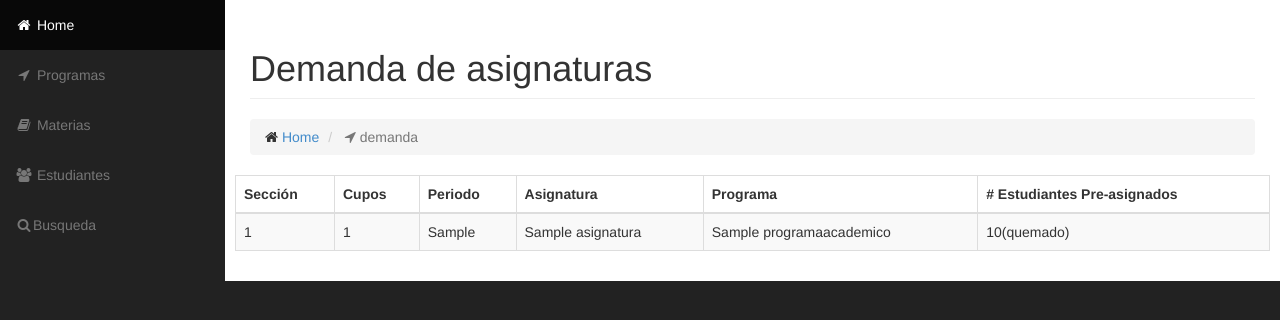
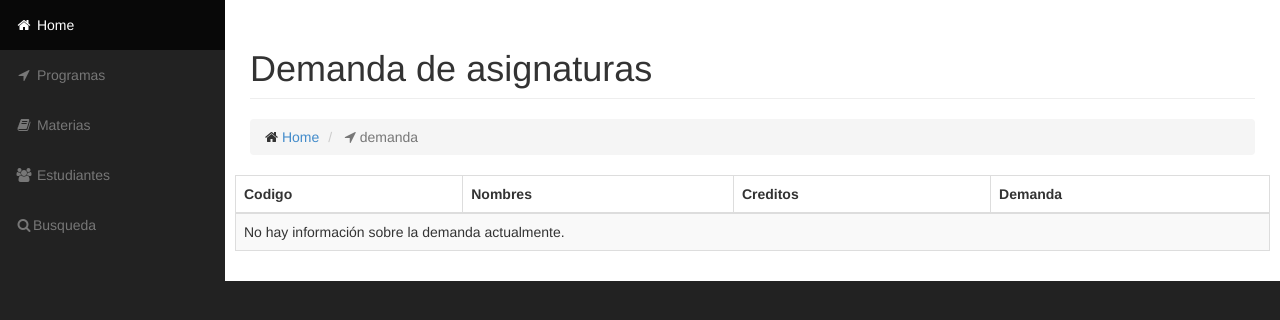
Before and after one commit to johnrsierra/agileworksmiso1402, a Django app: page /siscupos/programas/demanda/ in a window 1280 px wide. Shown: the part 51-371 px from the top of the page. Run offline with Django 3.2, Linux system fonts and the light colour scheme; tables that the repository leaves empty hold one stand-in row (values such as "Sample post"); some libraries are stand-ins or nearby versions.

Commit message:
Se corrige el concepto de demanda

```diff
--- a/siscupos/templates/programas/demanda.html
+++ b/siscupos/templates/programas/demanda.html
@@ -19,30 +19,26 @@
             <table class="table table-bordered table-hover table-striped">
                 <thead>
                     <tr>
-                        <th>Sección</th>
-                        <th>Cupos</th>
-                        <th>Periodo</th>
-                        <th>Asignatura</th>
-                        <th>Programa</th>
-                        <th># Estudiantes Pre-asignados</th>
+                        <th>Codigo</th>
+                        <th>Nombres</th>
+                        <th>Creditos</th>
+                        <th>Demanda</th>
 
                     </tr>
                 </thead>
                 <tbody>
-                {% if lista_preprogramacion %}
-                    {% for preprogramacion in lista_preprogramacion %}
+                {% if lista_demanda %}
+                    {% for asignatura in lista_demanda %}
                     <tr>
-                        <td>{{preprogramacion.seccion}}</td>
-                        <td>{{preprogramacion.cupos}}</td>
-                        <td>{{preprogramacion.periodo}}</td>
-                        <td>{{preprogramacion.asignaturaXPrograma.asignatura.nombres}}</td>
-                        <td>{{preprogramacion.asignaturaXPrograma.programaAcademico.nombre}}</td>
-                        <td>10(quemado)</td>
+                        <td>{{asignatura.codigo}}</td>
+                        <td>{{asignatura.nombres}}</td>
+                        <td>{{asignatura.creditos}}</td>
+                        <td>{{asignatura.demanda}}</td>
                     </tr>
                     {% endfor %}
                 {% else %}
                     <tr>
-                        <td colspan="6">No hay pre programaciones registradas.</td>
+                        <td colspan="6">No hay información sobre la demanda actualmente.</td>
                     </tr>
                 {% endif %}
                 </tbody>
--- a/siscupos/views.py
+++ b/siscupos/views.py
@@ -2,7 +2,7 @@
 from siscupos.models import Asignatura,AsignaturaSugerida,AsignaturaXEstudiante,AsignaturaXPrograma,Estudiante,PreAsignacionCurso,PreProgramacion,ProgramaAcademico
 from django.shortcuts import render_to_response
 from django.template import RequestContext
-from django.db.models import Q
+from django.db.models import Count
 
 # Create your views here.
 def index(request):
@@ -27,7 +27,10 @@
     context = {'lista_estudiantes':lista_estudiantes}
     return render(request,'estudiantes/lista_estudiantes.html',context)
 
+#Lista los cursos que han sido seleccionados por los estudiantes y aún no han sido cursados
+#Cursados -> 0 no ha sido cursado
+#            1 ya fue cursado
 def demandaCupos(request):
-    lista_preprogramacion = PreProgramacion.objects.all()
-    context = {'lista_preprogramacion':lista_preprogramacion}
+    lista_demanda = Asignatura.objects.annotate(demanda=Count('asignaturaxestudiante')).filter(asignaturaxestudiante__cursada='0')
+    context = {'lista_demanda':lista_demanda}
     return render(request,'programas/demanda.html',context)
```
Also changed, not shown: 1 other file.
